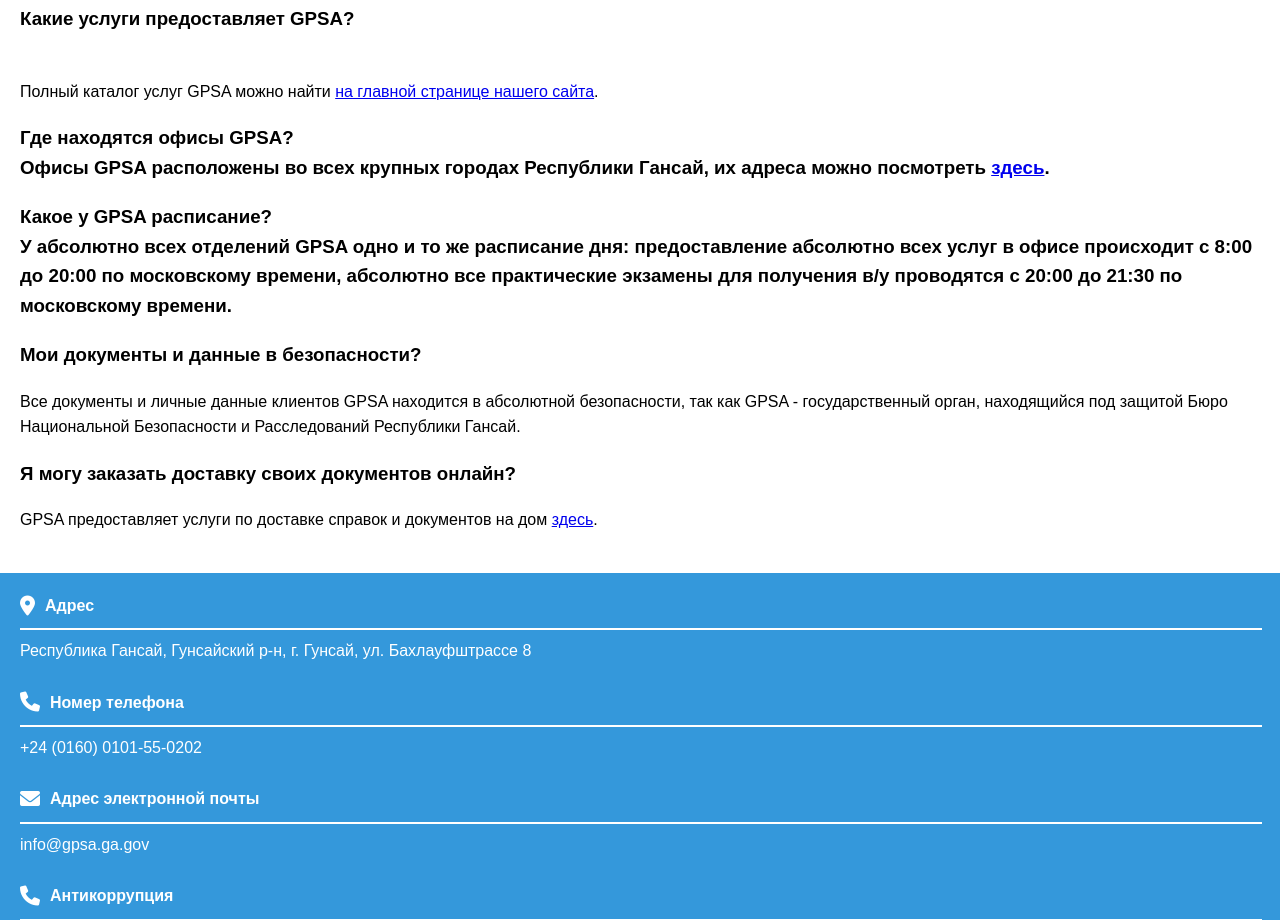
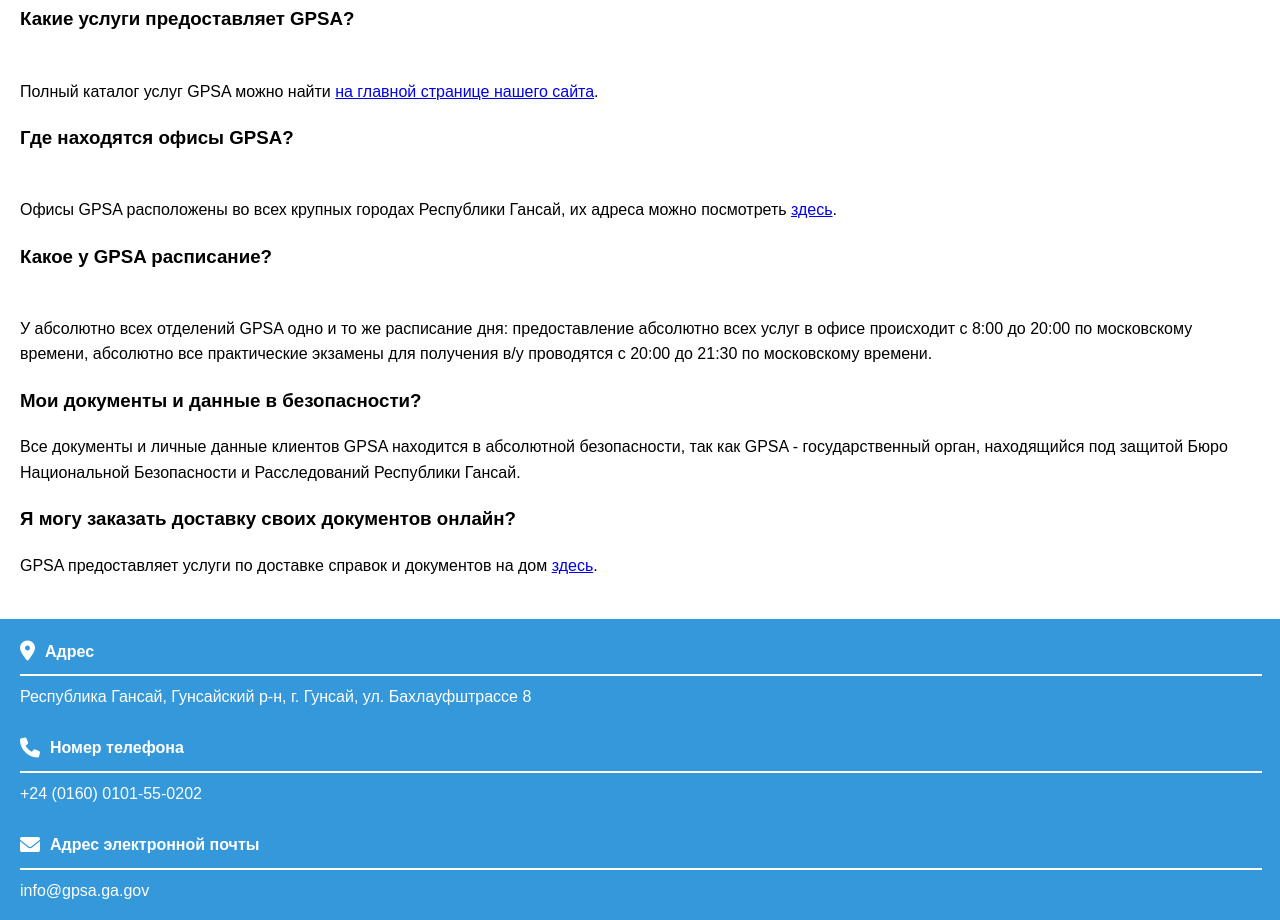
Before and after one commit to fsshadow2023/gpsa-faq-ru.ga.gov, a plain HTML site: page index.html in a window 1280 px wide. Shown: the part 1020-1940 px from the top of the page. Drawn offline with Linux system fonts and the light colour scheme.

Commit message:
Update index.html

```diff
--- a/index.html
+++ b/index.html
@@ -379,11 +379,11 @@
         <br>
         Полный каталог услуг GPSA можно найти <a href="https://fsshadow2023.github.io/gpsa-homepage-ru.ga.gov/">на главной странице нашего сайта</a>.
         <br>
-        <h3>Где находятся офисы GPSA?
+        <h3>Где находятся офисы GPSA?</h3>
         <br>
         Офисы GPSA расположены во всех крупных городах Республики Гансай, их адреса можно посмотреть <a href="https://fsshadow2023.github.io/gpsa-locations-ru.ga.gov/">здесь</a>.
         <br>
-        <h3>Какое у GPSA расписание?
+        <h3>Какое у GPSA расписание?</h3>
         <br>
         У абсолютно всех отделений GPSA одно и то же расписание дня: предоставление абсолютно всех услуг в офисе происходит с 8:00 до 20:00 по московскому времени, абсолютно все практические экзамены для получения в/у проводятся с 20:00 до 21:30 по московскому времени.
         <h3>Мои документы и данные в безопасности?</h3>
```
